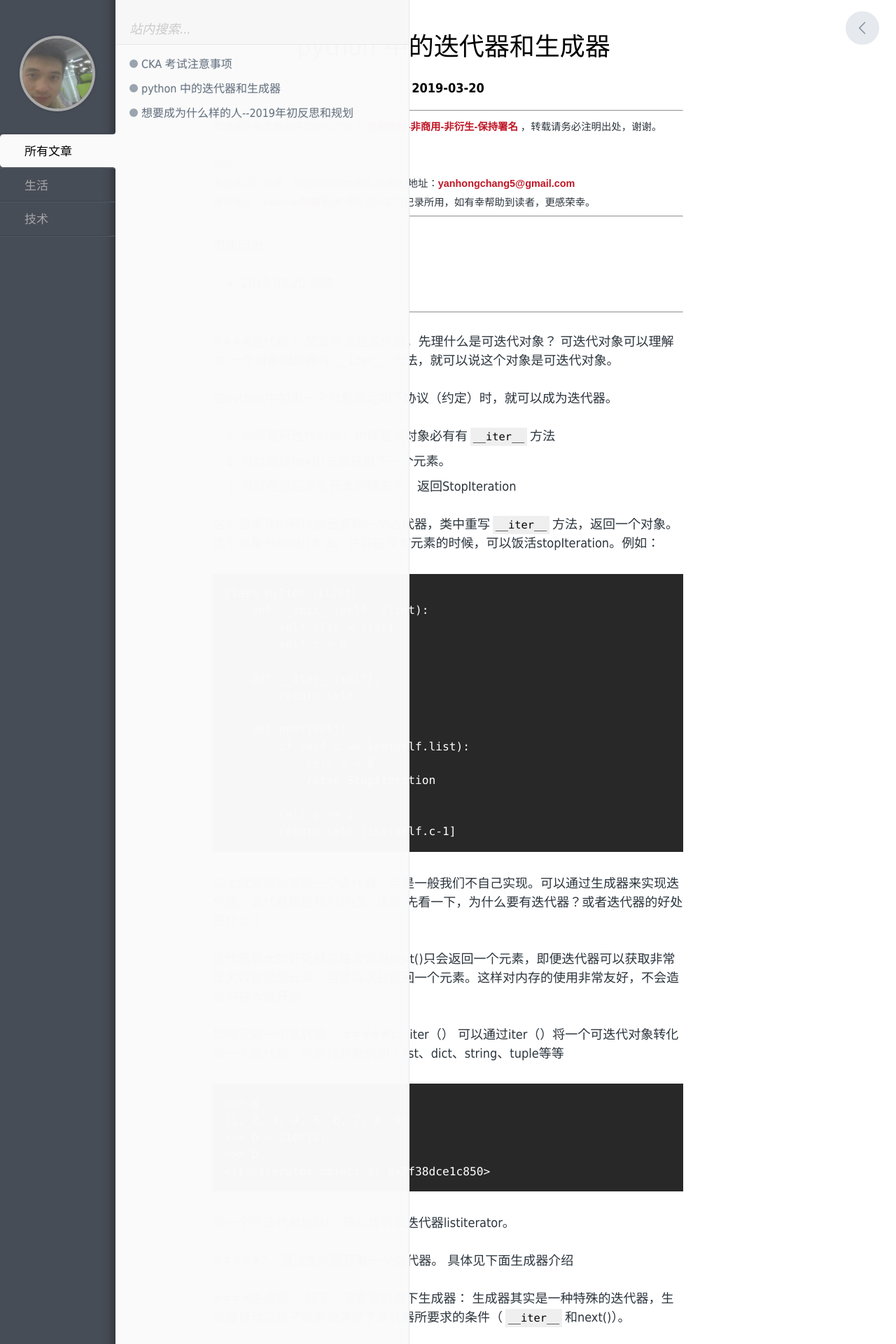
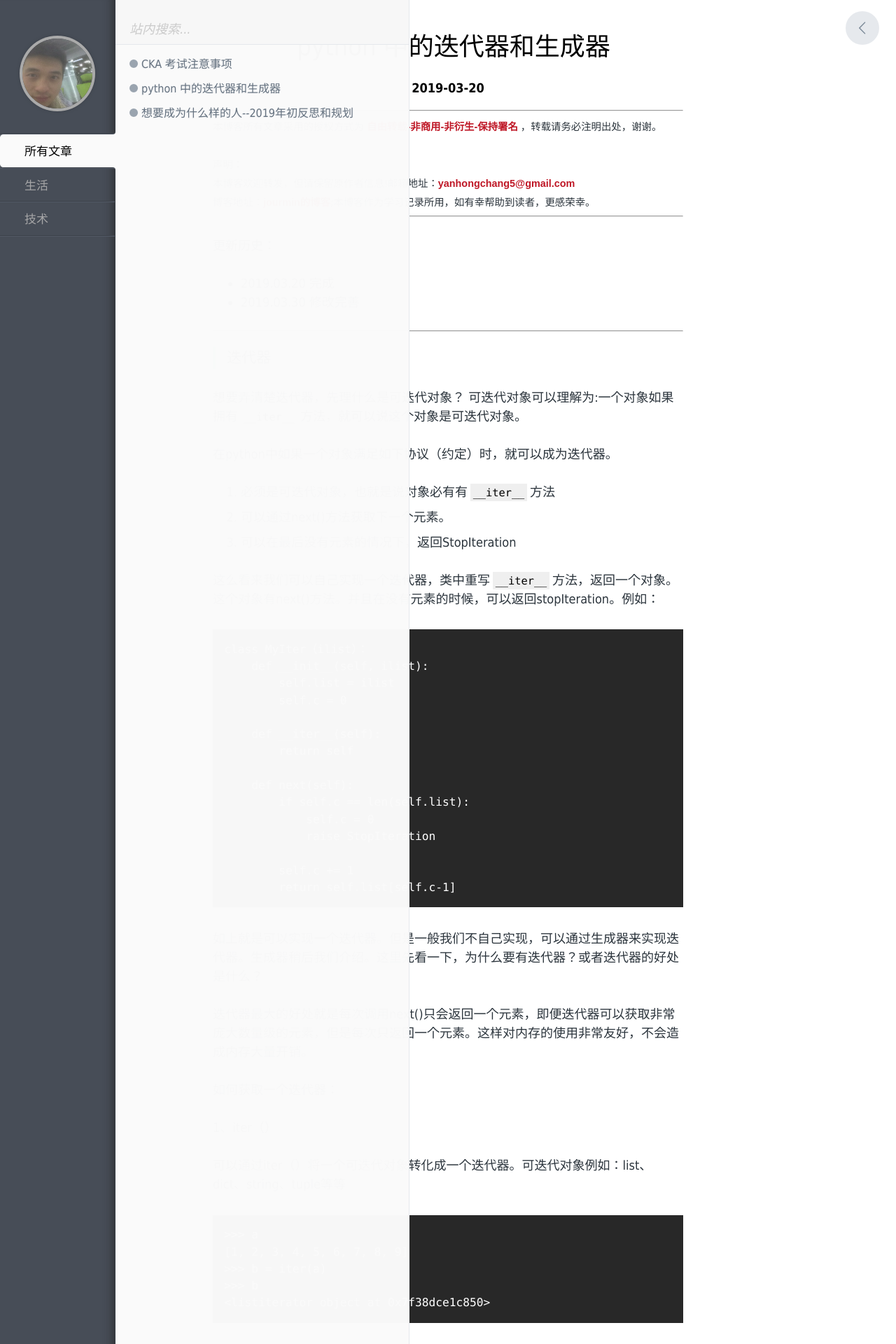
Before and after one commit to yanhongchang/jourminyan.github.io, a Jekyll site: the page built from _posts/技术/2019-03-20-python-iterator-generator.md, in a window 1280 px wide. Shown: the top 1920 px of the page at 70% size. Built offline with Jekyll 4.4.1, drawn with Linux system fonts in a browser that asks for light colours; comment, search, counter and statistics services are not loaded; some of the changed text lies outside the part shown.

Commit message:
update 2019-03-20-python-iterator-generator.md

````diff
--- a/_posts/技术/2019-03-20-python-iterator-generator.md
+++ b/_posts/技术/2019-03-20-python-iterator-generator.md
@@ -7,10 +7,11 @@ category: 技术
 更新历史：
 
 - 2019.03.20 完成
+- 2019.03.30 修改完善
 
 ------
 
-####迭代器：
+### 迭代器
 想要弄清楚迭代器，先理什么是可迭代对象？
 可迭代对象可以理解为:一个对象如果拥有`__iter__`方法，就可以说这个对象是可迭代对象。
 
@@ -20,7 +21,7 @@ category: 技术
 3. 可以在最后没有元素的情况下，返回StopIteration
 
 
-这么看来我们可以自己实现一个迭代器，类中重写`__iter__`方法，返回一个对象。这个对象有next()方法。并且在没有元素的时候，可以饭活stopIteration。例如：
+这么看来我们可以自己实现一个迭代器，类中重写`__iter__`方法，返回一个对象。这个对象有next()方法。并且在没有元素的时候，可以返回stopIteration。例如：
 
 ```
 class MyIter（ilist）：
@@ -40,13 +41,13 @@ class MyIter（ilist）：
         return self.list[self.c-1]
 ```
 
-如上就是可以实现一个迭代器。但是一般我们不自己实现。可以通过生成器来实现迭代器。迭代器稍后我们介绍。这里 先看一下，为什么要有迭代器？或者迭代器的好处是什么？
+如上就是可以实现一个迭代器。但是一般我们不自己实现，可以通过生成器来实现迭代器。生成器稍后我们介绍。这里先看一下，为什么要有迭代器？或者迭代器的好处是什么？
 
 迭代器最大的好处就是每次调用next()只会返回一个元素，即便迭代器可以获取非常庞大数量级的元素，但是每次只返回一个元素。这样对内存的使用非常友好，不会造成内存大量开销。
 
 如何获取一个迭代器：
-#####1、iter（）
-   可以通过iter（）将一个可迭代对象转化成一个迭代器。可迭代对象例如：list、dict、string、tuple等等
+#### 1、iter（）
+可以通过iter（）将一个可迭代对象转化成一个迭代器。可迭代对象例如：list、dict、string、tuple等等
 
 ```
 >>> a
@@ -58,16 +59,16 @@ class MyIter（ilist）：
 
 将一个可迭代对象list，转化成列表迭代器listiterator。
 
-#####2、通过生成器获取一个迭代器。
-具体见下面生成器介绍
+#### 2、通过生成器获取一个迭代器。
+具体见下面生成器介绍。
 
-####生成器：
-好了，下面我们看下生成器：
+### 生成器
+
 生成器其实是一种特殊的迭代器，生成器自动实现了或者说满足了迭代器所要求的条件（`__iter__`和next()）。
 
-那么怎么获得生成器呢？
-常用有如下两种方法：
-#####1、通过修改列表生成式获得
+那么怎么获得生成器呢？常用有如下两种方法。
+
+#### 1、通过修改列表生成式获得
 将列表生成式 [x for x in range(5)] 中的[]修改为(),既可以获得一个生成器
 (x for x in range(5))
 
@@ -84,12 +85,11 @@ class MyIter（ilist）：
 ['__class__', '__delattr__', '__doc__', '__format__', '__getattribute__', '__hash__', '__init__', '__iter__', '__name__', '__new__', '__reduce__', '__reduce_ex__', '__repr__', '__setattr__', '__sizeof__', '__str__', '__subclasshook__', 'close', 'gi_code', 'gi_frame', 'gi_running', 'next', 'send', 'throw']
 ```
 
-可以看到 生成器包含了__iter__ 和next方法。满足迭代器的要求。
+可以看到生成器包含了__iter__ 和next方法，满足迭代器的要求。
 
-#####2、通过yield 实现生成器
-    普通函数中如果包含了yield关键字，就可以称这个函数整体为生成器。
-
-yield关键字的含义是，当程序执行到yield时，返回yield后面的值给调用方，然后中断。当通过next()再次调用是时，继续执行yield后续代码。并且遇到yield时，再次返回并中断程序。
+#### 2、通过yield 实现生成器
+普通函数中如果包含了yield关键字，就可以称这个函数整体为生成器。
+yield关键字的含义是：当程序执行到yield时，返回yield后面的值给调用方，然后中断。当通过next()再次调用是时，继续执行yield后续代码。并且遇到yield时，再次返回并中断程序。
 
 ```
 >>> def count(i):
````
Also changed, not shown: _posts/技术/2019-03-26-cka-attentions.md (+1 -1 lines).
